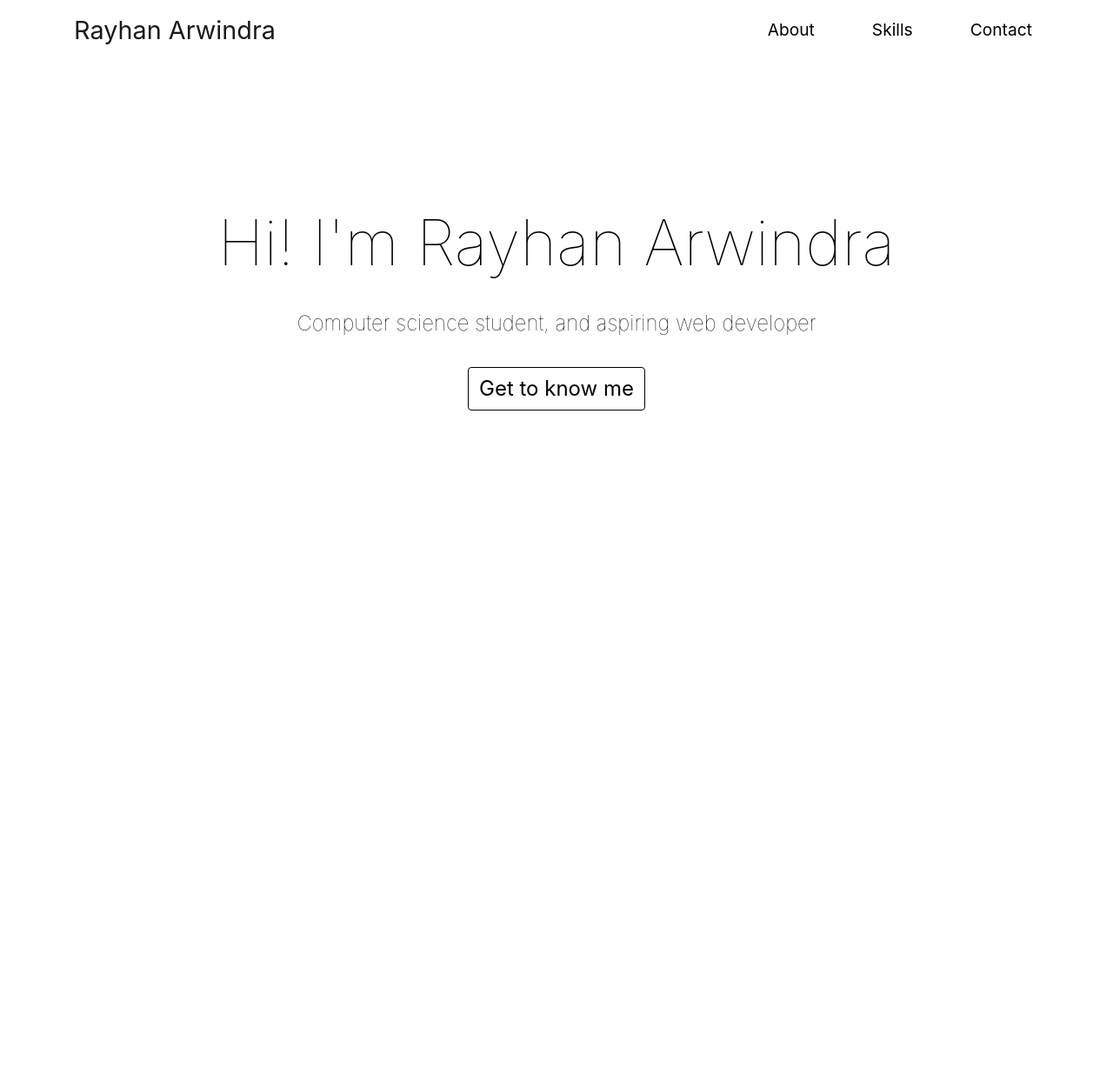
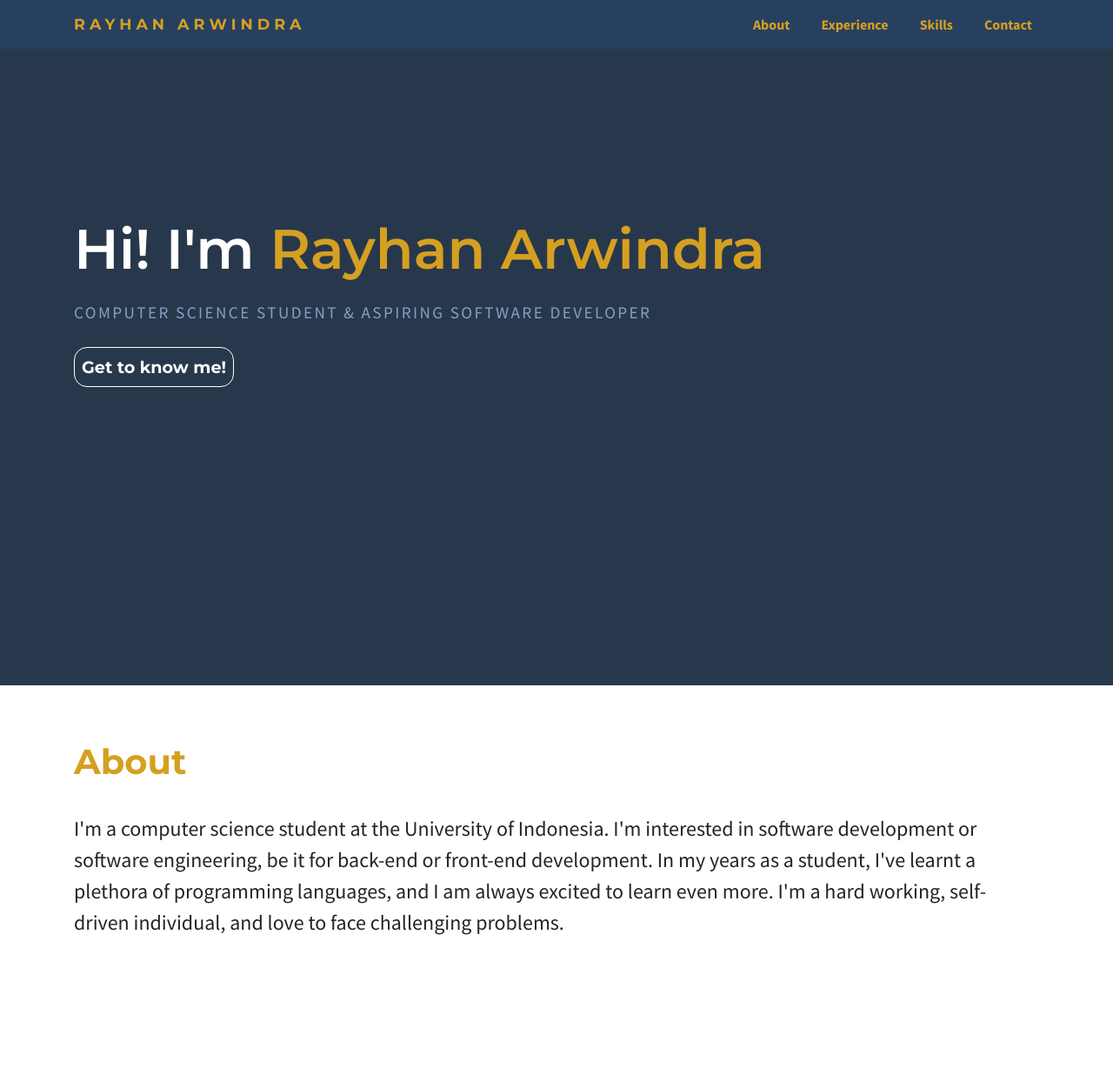
Before and after one commit to rayhanarwindra/rayhanarwindra.github.io, a plain HTML site: page index.html in a window 1280 px wide. Shown: the whole page at 87% size. Before the commit the page ends 800 px from the top, so only its background shows below. Drawn offline with nearby package versions, Linux system fonts and the light colour scheme.

Commit message:
made landing and about section

```diff
--- a/index.html
+++ b/index.html
@@ -3,21 +3,26 @@
 <head>
     <meta charset="UTF-8">
     <meta name="viewport" content="width=device-width, initial-scale=1.0">
-    <title>Document</title>
+    <title>Rayhan Arwindra</title>
     <link rel="stylesheet" href="https://stackpath.bootstrapcdn.com/bootstrap/4.4.1/css/bootstrap.min.css" integrity="sha384-Vkoo8x4CGsO3+Hhxv8T/Q5PaXtkKtu6ug5TOeNV6gBiFeWPGFN9MuhOf23Q9Ifjh" crossorigin="anonymous">
+    <link href="https://fonts.googleapis.com/css?family=Montserrat:300,400,600,700&display=swap" rel="stylesheet">
+    <link href="https://fonts.googleapis.com/css?family=Source+Sans+Pro:300,400,700&display=swap" rel="stylesheet">
     <link rel="stylesheet" href="style.css">
 </head>
 <body>
-    <nav class="navbar navbar-expand-md navbar-light fixed-top">
+    <nav class="navbar navbar-expand-md navbar-dark bg-dark">
         <div class="container">
-            <a class="navbar-brand" href="#">Rayhan Arwindra</a>
+            <a class="navbar-brand" href="#">RAYHAN ARWINDRA</a>
             <button class="navbar-toggler" type="button" data-toggle="collapse" data-target="#navbarSupportedContent" aria-controls="navbarSupportedContent" aria-expanded="false" aria-label="Toggle navigation">
               <span class="navbar-toggler-icon"></span>
             </button>
             <div class="collapse navbar-collapse" id="navbarSupportedContent">
               <ul class="navbar-nav ml-auto">
                 <li class="nav-item">
-                  <a class="nav-link" href="#">About</a>
+                  <a class="nav-link" href="#about">About</a>
+                </li>
+                <li class="nav-item">
+                  <a class="nav-link" href="#">Experience</a>
                 </li>
                 <li class="nav-item">
                   <a class="nav-link" href="#">Skills</a>
@@ -25,20 +30,29 @@
                 <li class="nav-item">
                   <a class="nav-link" href="#">Contact</a>
                 </li>
-
               </ul>
             </div>
         </div>
       </nav>
 
       <section id="landing">
-        <div class="container text-center">
-          <h1 class="display-3">Hi! I'm Rayhan Arwindra</h1>
-          <h4 class="">Computer science student, and aspiring web developer</h4>
-          <a href="" class="btn btn-outline-secondary">Get to know me</a>
+        <div class="container">
+          <h1>Hi! I'm <span>Rayhan Arwindra</span></h1>
+          <p>COMPUTER SCIENCE STUDENT & ASPIRING SOFTWARE DEVELOPER</p>
+          <a href="#about" class="btn btn-outline-light p-2">Get to know me!</a>
         </div>
       </section>
 
+      <section id="about">
+        <div class="container">
+          <h1>About</h1>
+          <p>I'm a computer science student at the University of Indonesia.
+            I'm interested in software development or software engineering,
+            be it for back-end or front-end development. In my years as a student, I've
+            learnt a plethora of programming languages, and I am always excited to learn even more.
+            I'm a hard working, self-driven individual, and love to face challenging problems.</p>
+        </div>
+      </section>
 
     <script src="https://code.jquery.com/jquery-3.4.1.slim.min.js" integrity="sha384-J6qa4849blE2+poT4WnyKhv5vZF5SrPo0iEjwBvKU7imGFAV0wwj1yYfoRSJoZ+n" crossorigin="anonymous"></script>
     <script src="https://cdn.jsdelivr.net/npm/popper.js@1.16.0/dist/umd/popper.min.js" integrity="sha384-Q6E9RHvbIyZFJoft+2mJbHaEWldlvI9IOYy5n3zV9zzTtmI3UksdQRVvoxMfooAo" crossorigin="anonymous"></script>
--- a/style.css
+++ b/style.css
@@ -1,34 +1,91 @@
+html{
+    scroll-behavior: smooth;
+}
 body{
-    padding-top: 70px;
+    background: #28384c;
+}
+.navbar-dark .navbar-nav .nav-link, .navbar-dark .navbar-brand{
+    color: #d5a021;
+}
+.navbar-dark .navbar-brand{
+    font-family: 'Montserrat' !important ;
+    letter-spacing: 5px;
+    font-size: 1.1rem;
+    font-weight: 700;
+}
+.navbar-dark .navbar-nav .nav-link{
+    font-weight: 700;
+    font-family: 'Source Sans Pro' !important ;
+    margin-left: 20px;
+}
+.navbar-dark .navbar-nav .nav-link:hover{
+    color: white !important;
+}
+.bg-dark{
+    background: #274060 !important;
 }
 section{
-    min-height: 85vh;
-}
-.navbar-light .navbar-nav .nav-link{
-    color: black;
-    margin-left: 50px;
-    font-size: 1.2rem;
-}
-.navbar-light{
-    background: transparent;
-}
-.navbar-light .navbar-brand{
-    font-size: 1.8rem;
+    min-height: 91.5vh;
 }
 #landing{
-    padding-top: 13%;
-    color: black;
+    padding-top: 15%;
+    color: white;
 }
-#landing h1,h4{
-    margin-bottom: 35px;
-    font-weight: 100;
+#landing span{
+    color: #d5a021;
 }
-.btn-outline-secondary{
-    border: 1px solid black;
-    color: black;
+#landing h1{
+    font-size: 4rem;
+    font-family: 'Montserrat';
+    font-weight: 600;
+    margin-bottom: 20px;
+}
+#landing p{
+    font-size: 1.2rem;
+    color: #85a0c2;
+    letter-spacing: .15rem;
+    font-family: 'Source Sans Pro';
+    margin-bottom:25px;
+}
+.btn-outline-light{
+    border-color: white;
+    color: white;
+    font-family: 'Montserrat';
+    font-size: 1.2rem;
+    font-weight: bold;
+    border-radius: 15px;
+}
+.btn-outline-light:hover{
+    background-color: white;
+    border-color: white;
+    color: #28384c;
+}
+#about{
+    padding-top: 5%;
+    min-height: 55vh;
+    background: white;
+}
+#about h1{
+    color: #d5a021;
+    font-family: 'Montserrat';
+    font-weight: bold;
+}
+#about p{
+    margin-top: 35px;
+    font-family: 'Source Sans Pro';
     font-size: 1.5rem;
 }
-.btn-outline-secondary:hover{
-    background: black;
-    color: white;
+#landing a{
 }
+@media (max-width: 576px) {
+    .navbar-dark .navbar-brand{
+        font-size: .8rem;
+    }
+
+    #landing{
+        padding-top: 25%;
+    }
+    #about{
+        min-height:80vh;
+    }
+}
```
